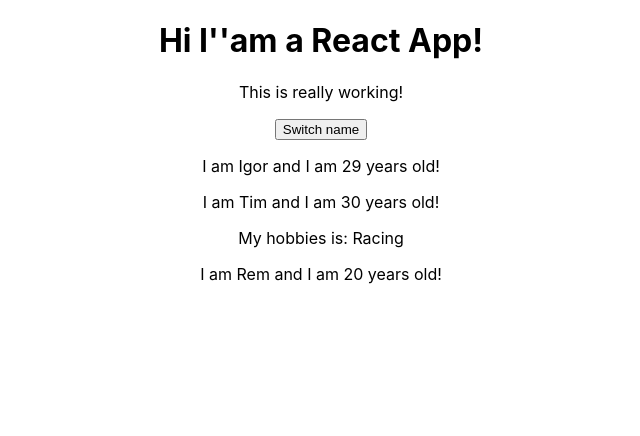
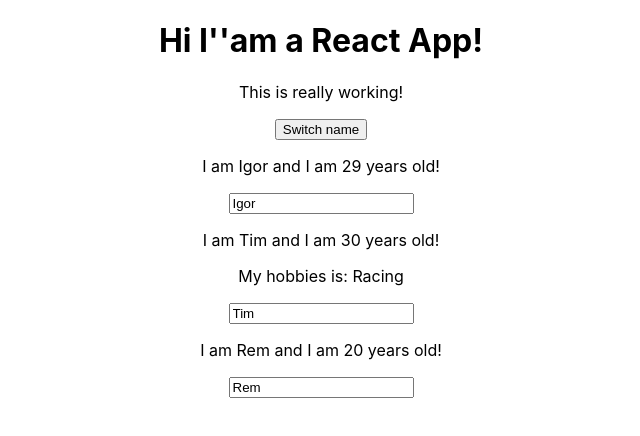
Before and after one commit to danilovIgor773/react-complete-guide, a React (Create React App) app: page / in a window 1280 px wide. Shown: the top 436 px of the page, without its empty margins (319-959 px from the left). Built offline with nearby package versions, Linux system fonts and the light colour scheme.

Commit message:
Added input fields to 'Person' cmp and the event handler for one of its instances

```diff
--- a/src/App.js
+++ b/src/App.js
@@ -1,98 +1,118 @@
-import React, { useState } from "react";
+import React, { Component } from "react";
 import "./App.css";
 import Person from "./Person/Person";
 
-const App = props => {
-  const [personsState, setPersonsState] = useState({
+// const App = props => {
+//   const [personsState, setPersonsState] = useState({
+//     persons: [
+//       { name: "Igor", age: "29" },
+//       { name: "Tim", age: "30" },
+//       { name: "Rem", age: "20" }
+//     ],
+//     otherState: "some other value"
+//   });
+//
+//   console.log(personsState);
+//
+//   const switchNameHandler = () => {
+//     setPersonsState({
+//       persons: [
+//         { name: "Danny", age: "40" },
+//         { name: "Fatma", age: "32" },
+//         { name: "Feruza", age: "23" }
+//       ]
+//     });
+//   };
+//
+//   return (
+//     <div className="App">
+//       <h1>Hi I''am a React App!</h1>
+//       <p>This is really working!</p>
+//       <button onClick={switchNameHandler}>Switch name</button>
+//       <Person
+//         name={personsState.persons[0].name}
+//         age={personsState.persons[0].age}
+//       />
+//       <Person
+//         name={personsState.persons[1].name}
+//         age={personsState.persons[1].age}
+//       >
+//         My hobbies is: Racing
+//       </Person>
+//       <Person
+//         name={personsState.persons[2].name}
+//         age={personsState.persons[2].age}
+//       />
+//     </div>
+//   );
+// };
+
+class App extends Component {
+  state = {
     persons: [
       { name: "Igor", age: "29" },
       { name: "Tim", age: "30" },
       { name: "Rem", age: "20" }
     ],
     otherState: "some other value"
-  });
+  };
 
-  console.log(personsState);
-
-  const switchNameHandler = () => {
-    setPersonsState({
+  switchNameHandler = newName => {
+    //console.log("Was clicked!");
+    //IT IS NOT ALLOWED!!! this.state.persons[0].name = "Danny";
+    this.setState({
       persons: [
-        { name: "Danny", age: "40" },
+        { name: newName, age: "40" },
         { name: "Fatma", age: "32" },
         { name: "Feruza", age: "23" }
-      ]
+      ],
+      otherState: "some other value"
     });
   };
 
+  nameChangedhandler = event => {
+    this.setState({
+      persons: [
+        { name: "Gosha", age: "40" },
+        { name: event.target.value, age: "32" },
+        { name: "Feruza", age: "23" }
+      ],
+      otherState: "some other value"
+    });
+  };
+
+  // test = () => {
+  //   console.log(this);
+  // };
+
+  render() {
     return (
       <div className="App">
         <h1>Hi I''am a React App!</h1>
         <p>This is really working!</p>
-      <button onClick={switchNameHandler}>Switch name</button>
+        <button onClick={this.switchNameHandler.bind(this, "Farruh")}>
+          Switch name
+        </button>
+
         <Person
-        name={personsState.persons[0].name}
-        age={personsState.persons[0].age}
+          name={this.state.persons[0].name}
+          age={this.state.persons[0].age}
         />
         <Person
-        name={personsState.persons[1].name}
-        age={personsState.persons[1].age}
+          name={this.state.persons[1].name}
+          age={this.state.persons[1].age}
+          click={this.switchNameHandler.bind(this, "Danny_The_Mage!")}
+          changed={this.nameChangedhandler}
         >
           My hobbies is: Racing
         </Person>
         <Person
-        name={personsState.persons[2].name}
-        age={personsState.persons[2].age}
+          name={this.state.persons[2].name}
+          age={this.state.persons[2].age}
         />
       </div>
     );
-};
-
-// class App extends Component {
-//   state = {
-//     persons: [
-//       { name: "Igor", age: "29" },
-//       { name: "Tim", age: "30" },
-//       { name: "Rem", age: "20" }
-//     ],
-//    otherState: 'some other value'
-//   };
-//
-//   switchNameHandler = () => {
-//     //console.log("Was clicked!");
-//     //IT IS NOT ALLOWED!!! this.state.persons[0].name = "Danny";
-//     this.setState({
-//       persons: [
-//         { name: "Danny", age: "40" },
-//         { name: "Fatma", age: "32" },
-//         { name: "Feruza", age: "23" }
-//       ],
-//       otherState: "some other value"
-//     });
-//   };
-//
-//   render() {
-//     return (
-//       <div className="App">
-//         <h1>Hi I''am a React App!</h1>
-//         <p>This is really working!</p>
-//         <button onClick={this.switchNameHandler}>Switch name</button>
-//         <Person
-//           name={this.state.persons[0].name}
-//           age={this.state.persons[0].age}
-//         />
-//         <Person
-//           name={this.state.persons[1].name}
-//           age={this.state.persons[1].age}
-//         >
-//           My hobbies is: Racing
-//         </Person>
-//         <Person
-//           name={this.state.persons[2].name}
-//           age={this.state.persons[2].age}
-//         />
-//       </div>
-//     );
-//   }
-// }
+  }
+}
 
 export default App;
--- a/src/Person/Person.js
+++ b/src/Person/Person.js
@@ -3,10 +3,11 @@ import React from "react";
 const person = props => {
   return (
     <div>
-      <p>
+      <p onClick={props.click}>
         I am {props.name} and I am {props.age} years old!
       </p>
       <p>{props.children}</p>
+      <input type="text" onChange={props.changed} value={props.name} />
     </div>
   );
 };
```
Lines whose indentation alone changed are shown as unchanged.
